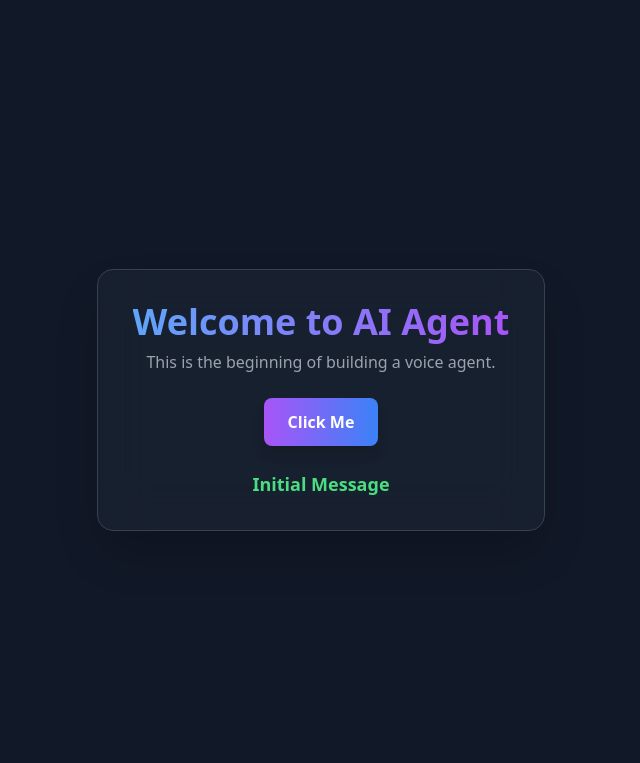
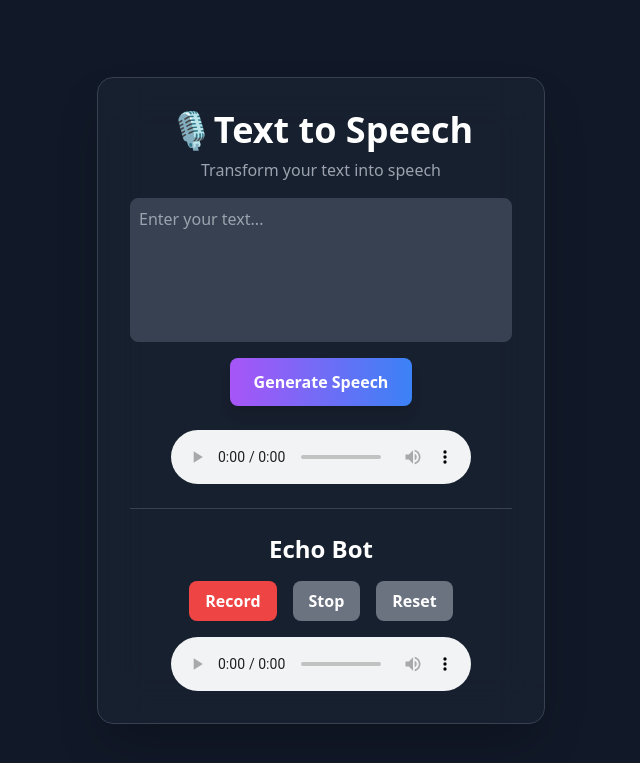
Before and after one commit to HsAhRaSrHmIaT/FastAPI-Murf, a FastAPI app: page / in a window 1280 px wide. Shown: the top 763 px of the page, without its empty margins (319-959 px from the left). Run offline with FastAPI, Linux system fonts and the light colour scheme; some libraries are stand-ins or nearby versions.

Commit message:
Add Echo bot

```diff
--- a/static/script.js
+++ b/static/script.js
@@ -1,3 +1,49 @@
-function greet() {
-    document.getElementById("greeting").innerText = "Murf AI, Day-1 Completed";
-}
+document.addEventListener("DOMContentLoaded", () => {
+    const form = document.getElementById("ttsForm");
+    const btnText = document.getElementById("btnText");
+    const btnLoader = document.getElementById("btnLoader");
+    const audioPlayer = document.getElementById("audioPlayer");
+    const audioSource = document.getElementById("audioSource");
+
+    form.addEventListener("submit", async function (e) {
+        e.preventDefault();
+
+        const userInput = document.getElementById("userInput").value;
+
+        if (!userInput) {
+            alert("Please enter a message.");
+            return;
+        }
+
+        btnText.textContent = "Generating...";
+        btnLoader.classList.remove("hidden");
+
+        try {
+            const response = await fetch("/generate-speech", {
+                method: "POST",
+                headers: {
+                    "Content-Type": "application/json",
+                },
+                body: JSON.stringify({
+                    text: userInput,
+                }),
+            });
+
+            if (response.ok) {
+                const result = await response.json();
+                audioSource.src = result.audio_url;
+                audioPlayer.load();
+                audioPlayer.play();
+            } else {
+                const errorData = await response.json();
+                alert("Error: " + errorData.detail);
+            }
+        } catch (err) {
+            alert("Something went wrong!");
+            console.error(err);
+        } finally {
+            btnText.textContent = "Generate Speech";
+            btnLoader.classList.add("hidden");
+        }
+    });
+});
--- a/templates/index.html
+++ b/templates/index.html
@@ -3,25 +3,140 @@
     <head>
         <meta charset="UTF-8" />
         <meta name="viewport" content="width=device-width, initial-scale=1.0" />
-        <title>FastAPI & Gemini</title>
+        <title>FastAPI & MurfAI</title>
         <script src="https://cdn.tailwindcss.com"></script>
     </head>
     <body class="bg-gray-900 text-white">
         <div class="min-h-screen flex items-center justify-center">
-            <div class="bg-gray-800 bg-opacity-50 backdrop-filter backdrop-blur-xl p-8 rounded-2xl shadow-2xl border border-gray-700 max-w-md w-full text-center">
-                <h1 class="text-4xl font-bold mb-2">
-                    <span class="text-transparent bg-clip-text bg-gradient-to-r from-blue-400 to-purple-500">
-                        Welcome to AI Agent
-                    </span>
+            <div
+                class="bg-gray-800 bg-opacity-50 backdrop-filter backdrop-blur-xl p-8 rounded-2xl shadow-2xl border border-gray-700 max-w-md w-full text-center"
+            >
+                <h1 class="text-4xl font-bold mb-2 select-none">
+                    🎙️Text to Speech
                 </h1>
-                <p class="text-gray-400 mb-6">This is the beginning of building a voice agent.</p>
-                <button onclick="greet()" class="bg-gradient-to-r from-purple-500 to-blue-500 hover:from-purple-600 hover:to-blue-600 text-white font-bold py-3 px-6 rounded-lg shadow-lg transform hover:scale-105 transition-all duration-300 ease-in-out">
-                    Click Me
-                </button>
-                <p id="greeting" class="mt-6 text-lg text-green-400 font-semibold">Initial Message</p>
+                <p class="mb-4 text-gray-400 select-none">
+                    Transform your text into speech
+                </p>
+                <form id="ttsForm" class="flex flex-col items-center">
+                    <textarea
+                        id="userInput"
+                        class="w-full h-36 p-2 mb-4 border border-gray-700 rounded-lg bg-gray-700 focus:outline-none focus:ring-2 focus:ring-blue-500 resize-none"
+                        rows="4"
+                        placeholder="Enter your text..."
+                        style="
+                            scrollbar-width: thin;
+                            scrollbar-color: #4f46e5 transparent;
+                        "
+                        required
+                    ></textarea>
+                    <button
+                        id="submitBtn"
+                        class="bg-gradient-to-r from-purple-500 to-blue-500 hover:from-purple-600 hover:to-blue-600 text-white font-bold py-3 px-6 rounded-lg shadow-lg transform hover:scale-105 transition-all duration-300 ease-in-out flex items-center justify-center gap-2 w-fit mx-auto"
+                        type="submit"
+                    >
+                        <span id="btnText">Generate Speech</span>
+                        <span
+                            id="btnLoader"
+                            class="loader hidden animate-spin border-2 border-t-transparent border-white rounded-full w-4 h-4"
+                        ></span>
+                    </button>
+                </form>
+
+                <div id="audio-container" class="mt-6 flex justify-center">
+                    <audio id="audioPlayer" controls autoplay>
+                        <source id="audioSource" src="" type="audio/mpeg" />
+                        Your browser does not support the audio element.
+                    </audio>
+                </div>
+
+                <div class="border-t border-gray-700 mt-6 pt-6">
+                    <h2 class="text-2xl font-bold mb-4 text-center select-none">
+                        Echo Bot
+                    </h2>
+                    <div class="flex gap-4 justify-center">
+                        <button
+                            id="record"
+                            class="bg-red-500 hover:bg-red-600 text-white font-bold py-2 px-4 rounded-lg transition-colors"
+                        >
+                            Record
+                        </button>
+                        <button
+                            id="stop"
+                            class="bg-gray-500 hover:bg-gray-600 text-white font-bold py-2 px-4 rounded-lg transition-colors"
+                        >
+                            Stop
+                        </button>
+                        <button
+                            id="reset"
+                            class="bg-gray-500 hover:bg-gray-600 text-white font-bold py-2 px-4 rounded-lg transition-colors"
+                        >
+                            Reset
+                        </button>
+                    </div>
+                    <div id="record-container" class="mt-4 flex justify-center">
+                        <audio id="recordedAudio" controls>
+                            <source id="recordedAudioSource" src="" type="audio/ogg" />
+                        </audio>
+                    </div>
+                </div>
             </div>
-        </div>
 
-        <script src="/static/script.js"></script>
+        <script src="static/script.js"></script>
+        <script>
+            if (navigator.mediaDevices) {
+
+                const constraints = { audio: true };
+                let chunks = [];
+
+                navigator.mediaDevices
+                    .getUserMedia(constraints)
+                    .then((stream) => {
+                        const mediaRecorder = new MediaRecorder(stream);
+                        const record = document.getElementById("record");
+                        const stop = document.getElementById("stop");
+                        const reset = document.getElementById("reset");
+                        const audioPlayer =
+                            document.getElementById("recordedAudio");
+                        const audioSource =
+                            document.getElementById("recordedAudioSource");
+
+                        record.onclick = () => {
+                            chunks = [];
+                            mediaRecorder.start();
+                            record.classList.add("opacity-50");
+                        };
+
+                        stop.onclick = () => {
+                            mediaRecorder.stop();
+                            record.classList.remove("opacity-50");
+                        };
+
+                        reset.onclick = () => {
+                            chunks = [];
+                            audioSource.src = "";
+                            audioPlayer.load();
+                            record.classList.remove("opacity-50");
+                        };
+
+                        mediaRecorder.ondataavailable = (e) => {
+                            chunks.push(e.data);
+                        };
+
+                        mediaRecorder.onstop = () => {
+                            const blob = new Blob(chunks, {
+                                type: "audio/ogg; codecs=opus",
+                            });
+                            const audioURL = URL.createObjectURL(blob);
+
+                            audioSource.src = audioURL;
+                            audioPlayer.load();
+                            audioPlayer.play();
+                        };
+                    })
+                    .catch((err) => {
+                        console.error("The following error occurred: " + err);
+                    });
+            }
+        </script>
     </body>
 </html>
```
Also changed, not shown: README.md (added).
